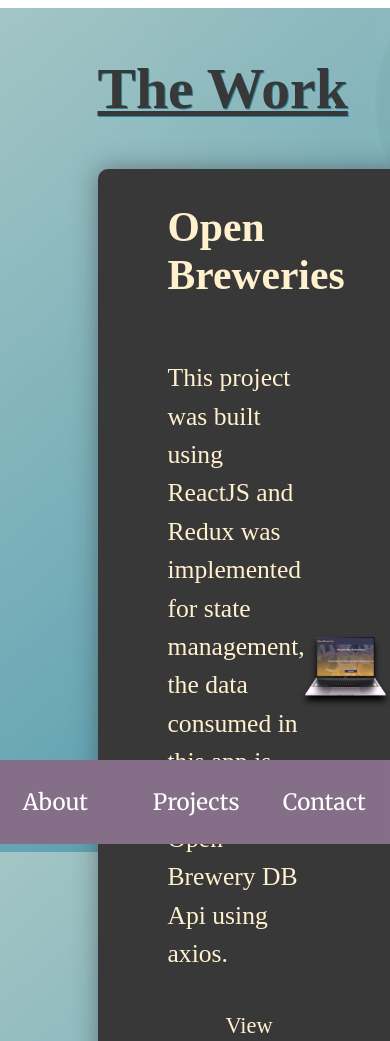
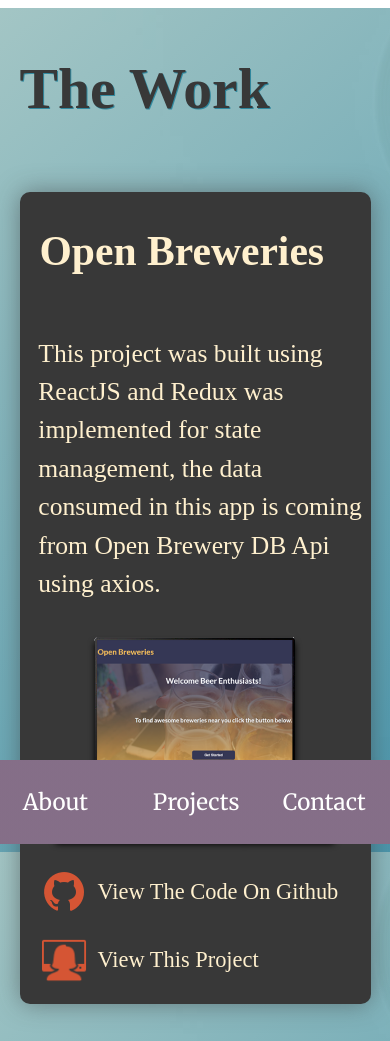
Before and after one commit to armandoroman1016/armando_roman_portfolio, a React (Create React App) app in the folder armando_roman_portfolio/: page /projects in a window 390 px wide. Shown: the top 1041 px of the page. Built offline with nearby package versions, Linux system fonts and the light colour scheme; a web font is replaced by a local one.

Commit message:
projects page mobile responsive

```diff
--- a/armando_roman_portfolio/src/styles/Projects.scss
+++ b/armando_roman_portfolio/src/styles/Projects.scss
@@ -18,10 +18,19 @@
         flex-direction: column;
         justify-content: flex-start;
         margin-left: 25%;
+        @include mobile{
+            width: 100%;
+            justify-content: space-around;
+            margin-left: 0;
+        }
         h1{
         color: #383838;
         text-shadow: 1px 1px rgba(9, 115, 146,.7);
         text-decoration-line: underline;
+        @include mobile{
+            margin-left: 5%;
+            text-decoration-line: none;
+        }
         }
         .project-container{
             width: 92%;
@@ -36,6 +45,13 @@
             box-shadow: 0 0 25px rgba(56,56,56, 0.5);
             color: #fff0ce;
             border-radius: 10px;
+            @include mobile{
+                padding: 0;
+                margin: 0;
+                width: 90%;
+                margin: 6% auto;
+                justify-content: space-between;
+            }
             .project-header{
                 font-size:2.6rem;
                 width: 90%;
@@ -48,15 +64,26 @@
                 align-items: center;
                 width: 100%;
                 height:100%;
+                @include mobile{
+                    flex-direction: column;
+                }
             img{
                 width: 35%;
                 height:auto;
                 margin-top: -10%;
                 z-index: 0;
-                filter: drop-shadow(0px 5px 3px black)
+                filter: drop-shadow(0px 5px 3px black);
+                @include mobile{
+                    width: 80%;
+                    margin-top: -20%;
+                }
             }
             .mobile-mock{
                 transform: translateY(8%);
+                @include mobile{
+                    width: 80%;
+                    margin-top: -10%;
+                }
             }
             .project-description{
                 font-size:1.6rem;
@@ -64,6 +91,9 @@
                 width: 60%;
                 margin-left: 20px;
                 color: #fff0ce;
+                @include mobile{
+                    width: 95%;
+                }
             }
         }
             .project-links{
@@ -72,6 +102,12 @@
                 justify-content: space-between;
                 align-items: center;
                 margin-top:6%;
+                @include mobile{
+                    flex-direction: column;
+                    height:10%;
+                    margin-top: 8%;
+                    align-items: flex-start;
+                }
                 .project-link{
                     margin: 0 0 20px 20px;
                     a{
@@ -81,6 +117,9 @@
                         color:#fff0ce;
                         display: flex;
                         align-items: center;
+                        @include mobile{
+                           width: 100%;
+                        }
                     }
                     .icon{
                         width:48px;
```
